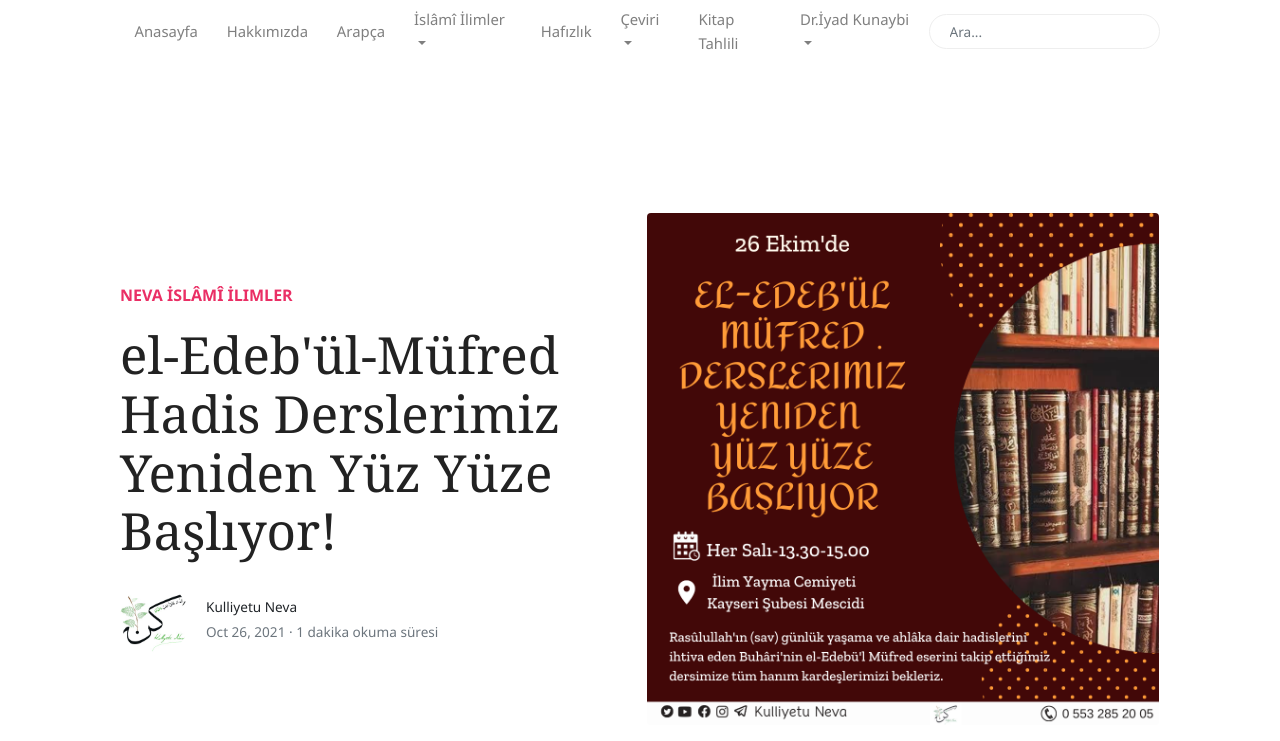
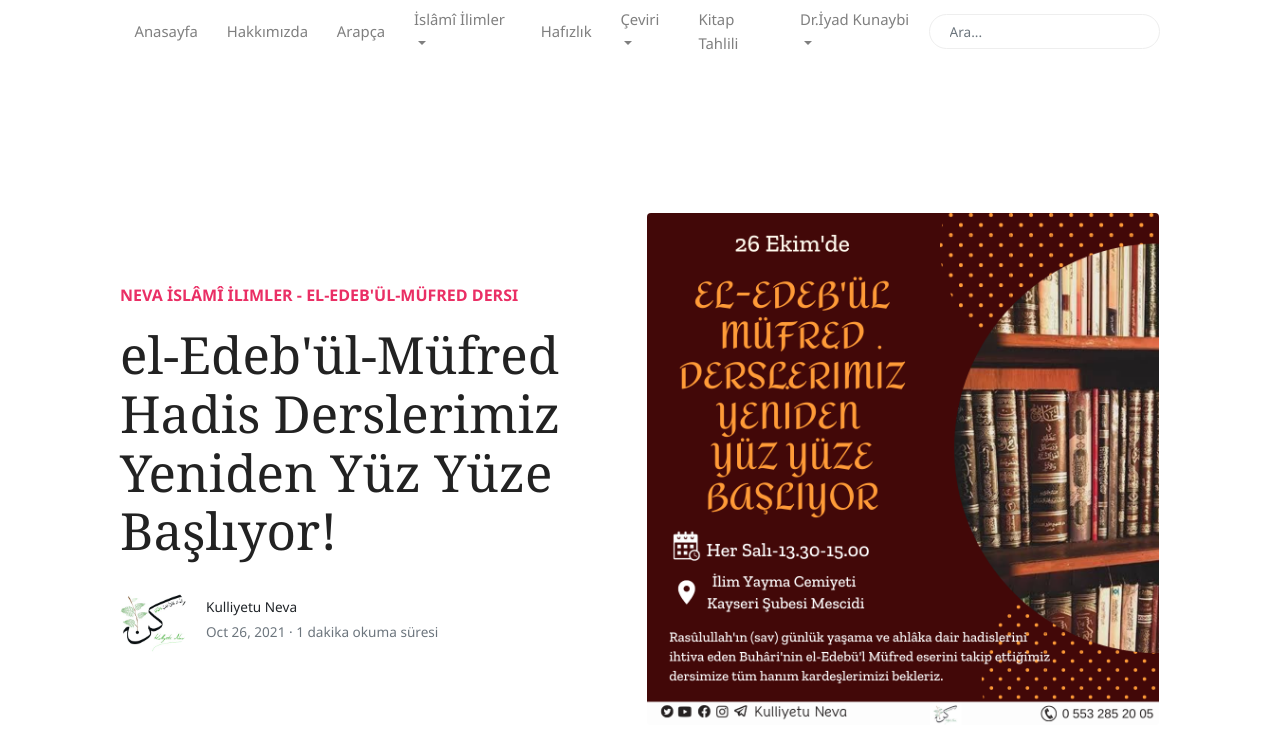
Before and after one commit to kulliyetuneva/website, a Jekyll site: the page built from _posts/2021-12-19-el-edebul-mufred-hadis-derslerimiz-yeniden-yuz-yuze-basliyor.md, in a window 1280 px wide and 900 px high, cut to the strip 0-741 px from the top of the window. Built offline with Jekyll 4.4.1, drawn with Linux system fonts in a browser that asks for light colours; nearby versions of some CDN libraries; comment, search, counter and statistics services are not loaded.

Commit message:
Update Yazı “2021-12-19-el-edebul-mufred-hadis-derslerimiz-yeniden-yuz-yuze-basliyor”

```diff
--- a/_posts/2021-12-19-el-edebul-mufred-hadis-derslerimiz-yeniden-yuz-yuze-basliyor.md
+++ b/_posts/2021-12-19-el-edebul-mufred-hadis-derslerimiz-yeniden-yuz-yuze-basliyor.md
@@ -4,7 +4,7 @@
 date: 2021-10-26T19:43:06.431Z
 author: kulliyetuneva
 categories:
-  - Neva İslâmî İlimler
+  - Neva İslâmî İlimler - el-Edeb'ül-Müfred Dersi
 featured: true
 sticky: false
 image: /assets/images/png_20211021_221347_0000.png
```
